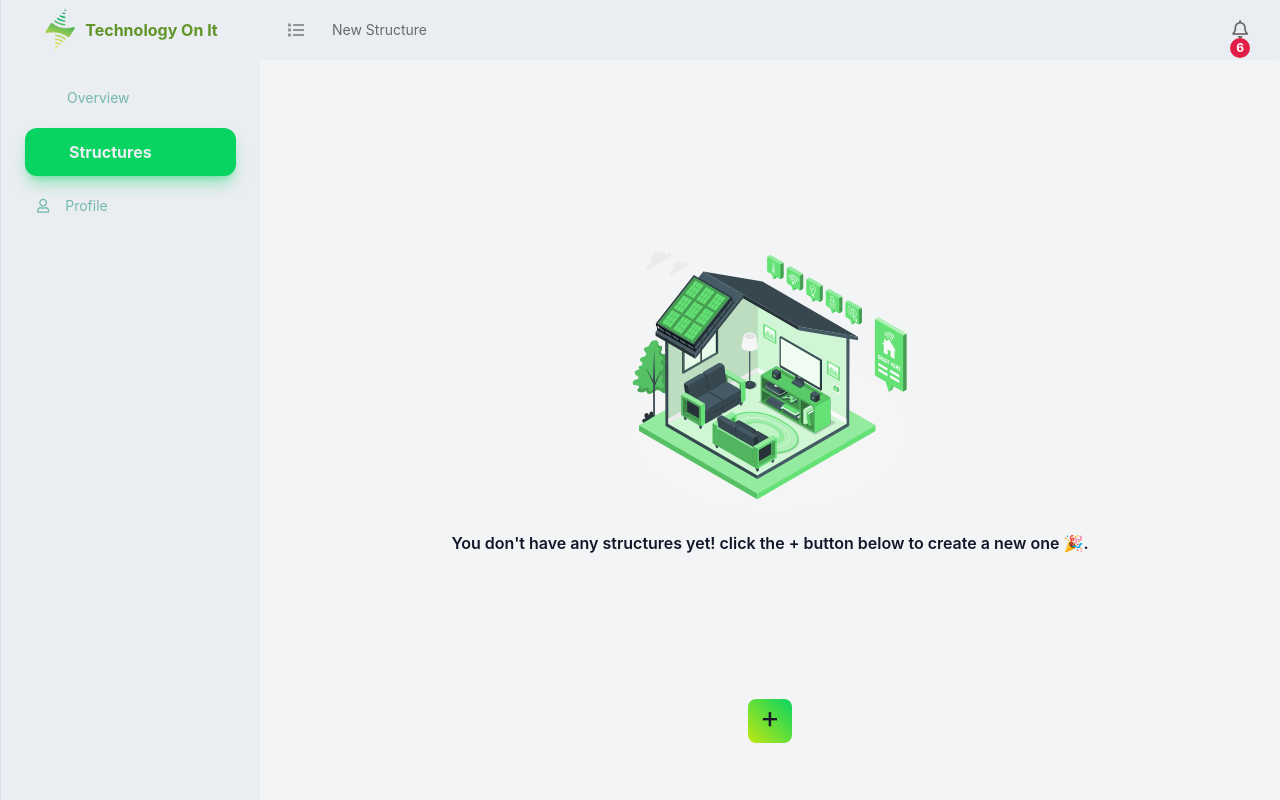
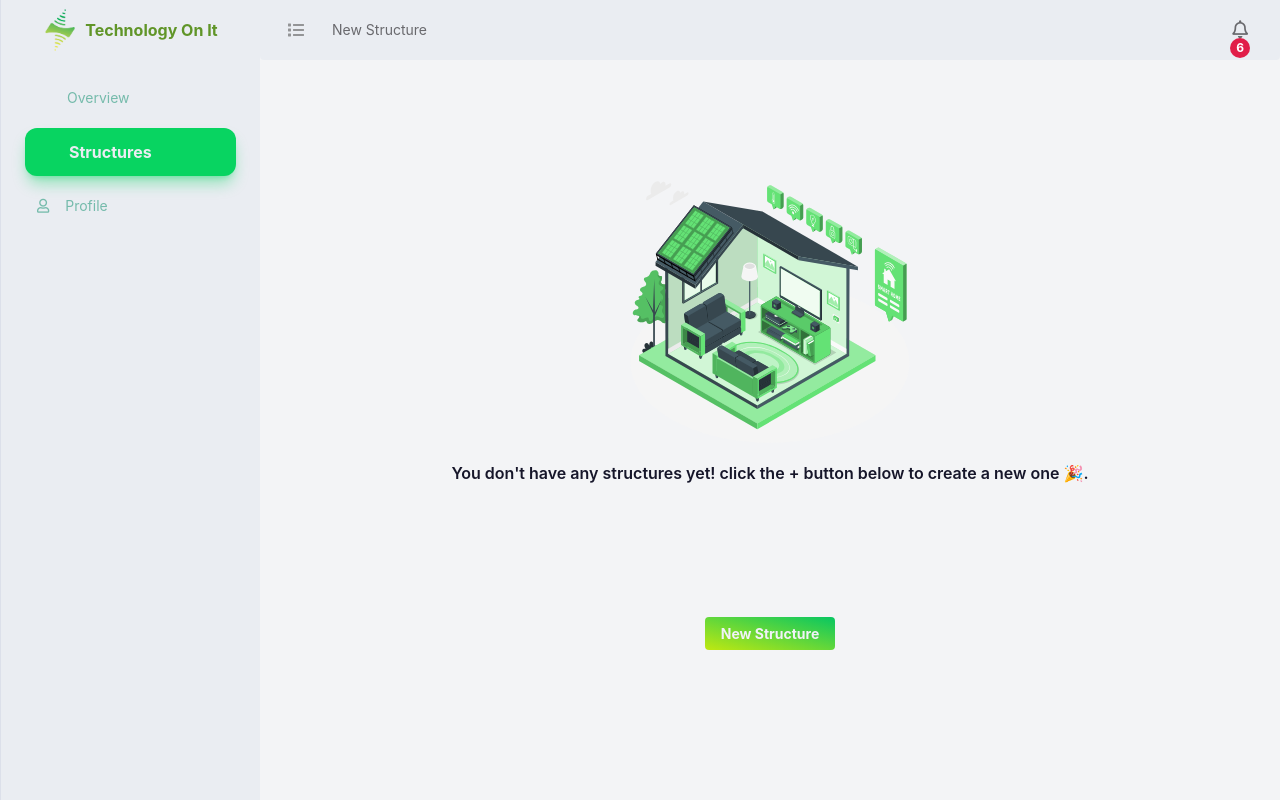
Before and after one commit to mahv7272/techonit-desk-ui, a Next.js app in the folder techonit-desk/: page /manage/structure in a window 1280 px wide. Built offline with nearby package versions, Linux system fonts and the light colour scheme.

Commit message:
🌱 Suggest for new structure component.

```diff
--- /dev/null
+++ b/techonit-desk/components/manage/structure/SuggestForNewStructure.js
@@ -0,0 +1,32 @@
+import Image from 'next/image'
+import Link from 'next/link'
+
+const SuggestForNew = () => {
+  return (
+    <div className='text-center px-8 flex flex-col justify-center min-h-[80vh] gap-24'>
+      <div>
+        <div>
+          {/* Image */}
+          <Image src='/assets/smart-home.svg' width={300} height={300} />
+        </div>
+        <div className='px-10'>
+          <p className='font-semibold'>You don't have any structures yet! click the + button below to create a new one 🎉.</p>
+        </div>
+      </div>
+      <div className='mt-10'>
+        <Link href='structure/new'>
+          <a className='md:hidden btn btn-legendary'>
+            <i className='fa fa-plus'></i>
+          </a>
+        </Link>
+        <Link href='structure/new'>
+          <a className='hidden md:inline btn btn-legendary'>
+            New Structure
+          </a>
+        </Link>
+      </div>
+    </div>
+  );
+};
+
+export default SuggestForNew;
--- a/techonit-desk/pages/manage/structure/index.js
+++ b/techonit-desk/pages/manage/structure/index.js
@@ -1,25 +1,10 @@
 import Image from 'next/image'
 import Link from 'next/link'
-
+import SuggestForNew from '../../../components/manage/structure/SuggestForNewStructure';
 export default function Index() {
     return (
         <>
-            <div className='text-center px-8 flex flex-col justify-center h-[100vh] gap-24'>
-                <div>
-                    <div>
-                        {/* Image */}
-                        <Image src='/assets/smart-home.svg' width={300} height={300} />
-                    </div>
-                    <div className='px-10'>
-                        <p className='font-semibold'>You don't have any structures yet! click the + button below to create a new one 🎉.</p>
-                    </div>
-                </div>
-                <div className='mt-12'>
-                    <Link href='structure/new'>
-                        <a className='px-3 pb-2 text-3xl bg-gradient-to-tr from-primary-100 to-primary-500 rounded-lg'>+</a>
-                    </Link>
-                </div>
-            </div>
+            <SuggestForNew />
         </>
     )
 }
```
Also changed, not shown: 1 other file (tests, documents, lock files or other folders).
